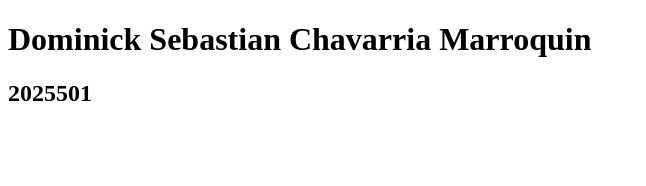
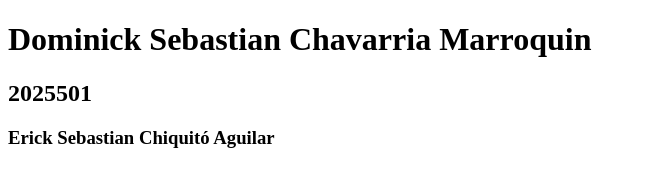
Before and after one commit to echiquito-2025144/repoDos, a plain HTML site: page index.html in a window 1280 px wide. Shown: the whole page, without its empty margins (0-646 px from the left). Drawn offline with Linux system fonts and the light colour scheme.

Commit message:
refactor: agregé mi nombre: Erick Sebastian Chiquitó Aguilar

```diff
--- a/index.html
+++ b/index.html
@@ -8,5 +8,6 @@
 <body>
     <h1> Dominick Sebastian Chavarria Marroquin </h1>
     <h2> 2025501 </h2>
+    <h3> Erick Sebastian Chiquitó Aguilar </h3>
 </body>
 </html>
```
